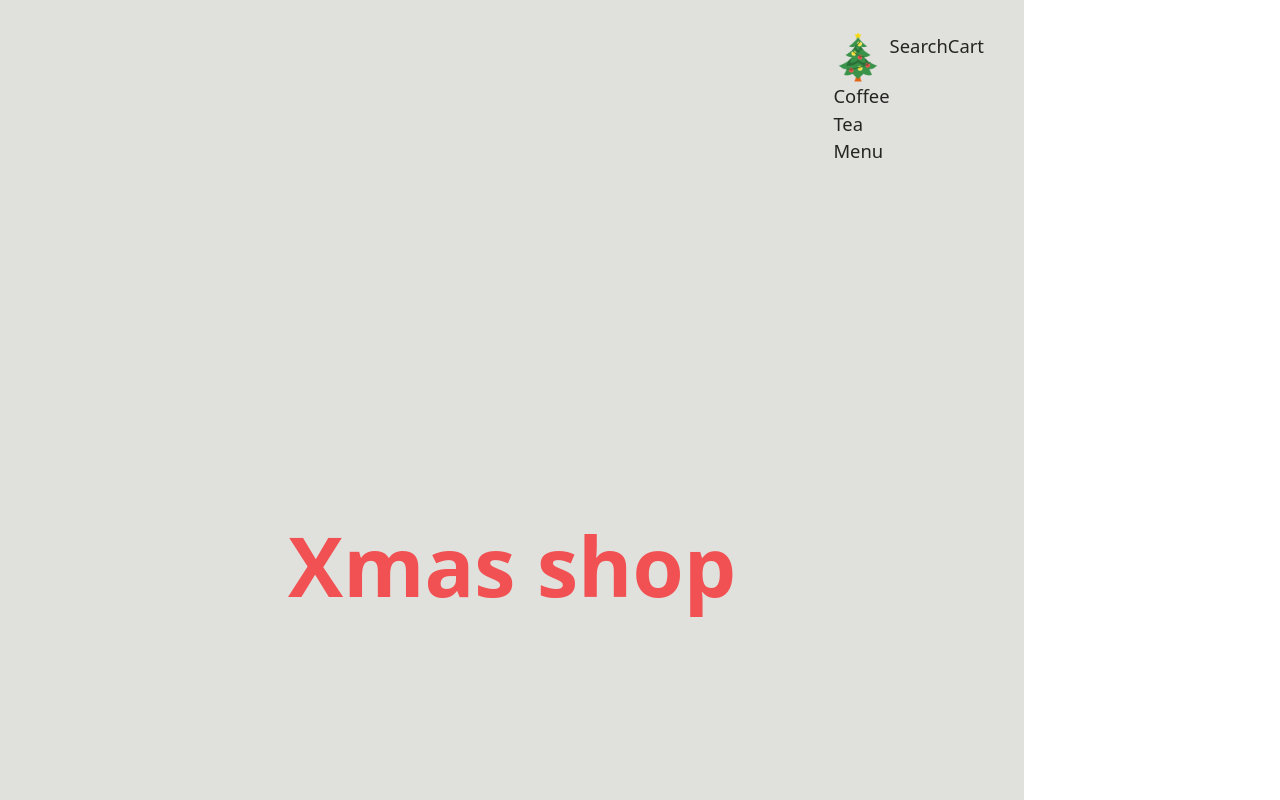
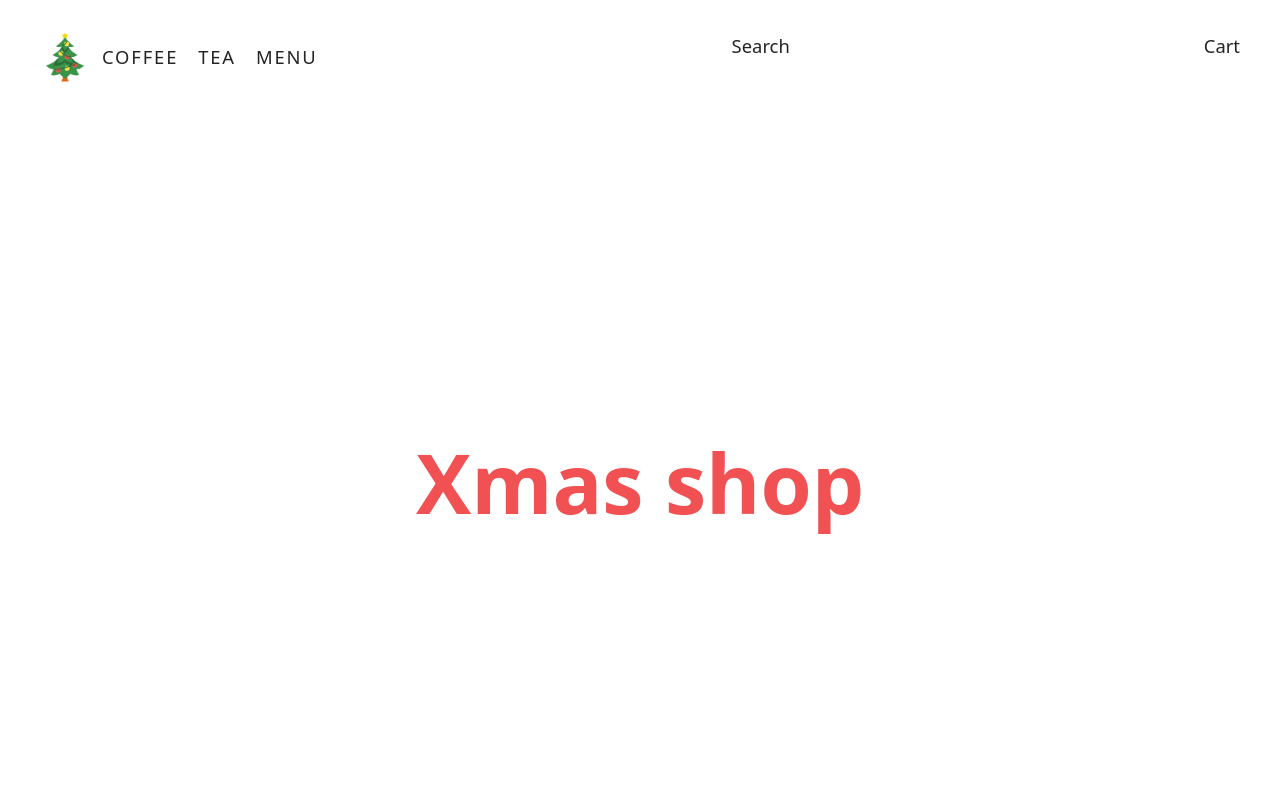
Before and after one commit to dmitrykorochkin/online_store, a Next.js app: page / in a window 1280 px wide. Shown: the top 800 px of the page. Built offline with nearby package versions, Linux system fonts and the light colour scheme; no server answers.

Commit message:
add styles menu

```diff
--- a/app/components/layout/Layout.module.scss
+++ b/app/components/layout/Layout.module.scss
@@ -1,8 +1,6 @@
 .layout {
-	@apply flex flex-wrap;
-
 	> main {
-		@apply w-4/5 bg-light-gray py-8 px-10;
+		@apply  bg-white py-8 px-10;
 
 		> .content {
 		}
--- a/app/components/layout/header/Header.module.scss
+++ b/app/components/layout/header/Header.module.scss
@@ -1,7 +1,4 @@
 .header {
-	@apply flex w-full justify-end;
+	@apply flex w-full justify-between;
 
-	> nav {
-		@apply flex items-center gap-5;
-	}
 }
--- /dev/null
+++ b/app/components/layout/header/menu/Menu.module.scss
@@ -0,0 +1,22 @@
+.menu {
+    @apply flex items-center gap-3;
+
+    > nav {
+        > ul {
+            @apply flex items-center gap-5;
+            > li {
+                > a {
+                    @apply relative uppercase tracking-widest;
+
+                    &::after {
+                        content:'';
+                        @apply absolute left-0 -bottom-3 h-0.5 w-0 bg-black transition-all duration-300;
+                    }
+                    &:hover::after {
+                        @apply w-full;
+                    }
+                }
+            }
+        }
+    }
+}
--- a/app/components/layout/header/menu/Menu.tsx
+++ b/app/components/layout/header/menu/Menu.tsx
@@ -4,9 +4,11 @@ import { FC } from 'react'
 import { menu } from './menu.data'
 import MenuItem  from './menu-item/MenuItem'
 
+import styles from './Menu.module.scss'
+
 const Menu: FC = () => {
 	return (
-		<div>
+		<div className={styles.menu}>
 			<Link href='/'>
 				<Image
 					src='/images/logo.png'
```
